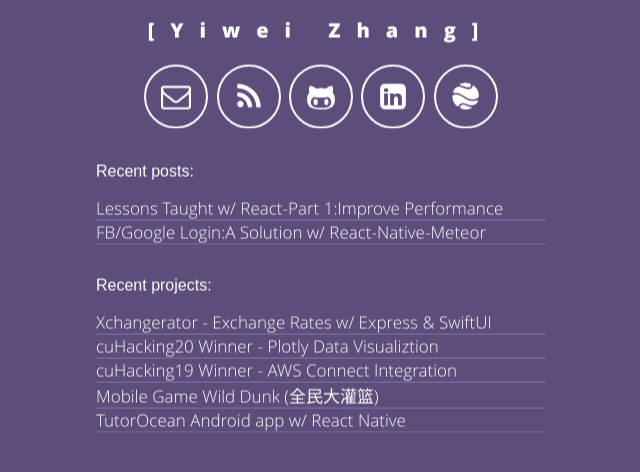
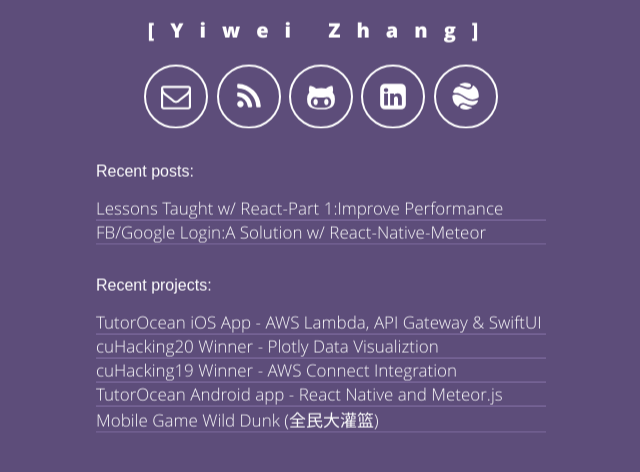
Before and after one commit to zywkloo/zywkloo.github.io, a Jekyll site: the page built from index.html, in a window 1280 px wide, cut to the strip 293-765 px from the top of the page. Shown: the whole strip, without its empty margins (319-959 px from the left). Built offline with Jekyll 4.4.1, drawn with Linux system fonts in a browser that asks for light colours.

Commit message:
Update _config.yml

```diff
--- a/_config.yml
+++ b/_config.yml
@@ -55,16 +55,16 @@ links:
 # projects in header index
 
 projects:
-  - name: Xchangerator - Exchange Rates w/ Express & SwiftUI
-    url: https://apps.apple.com/ca/app/xchangerator/id1501733877
+  - name: TutorOcean iOS App - AWS Lambda, API Gateway & SwiftUI
+    url: https://apps.apple.com/ca/app/tutorocean/id1480876532
   - name: cuHacking20 Winner - Plotly Data Visualiztion
     url: https://devpost.com/software/murder-on-2nd-floor-web-forensic-analyzer
   - name: cuHacking19 Winner - AWS Connect Integration
     url: https://devpost.com/software/cuhackingamazonconnect
+  - name: TutorOcean Android app - React Native and Meteor.js
+    url: https://play.google.com/store/apps/details?id=com.tutorocean
   - name: Mobile Game Wild Dunk (全民大灌篮)
     url: https://www.youtube.com/watch?time_continue=6&v=ysmp5vK4R_c
-  - name: TutorOcean Android app w/ React Native
-    url: https://play.google.com/store/apps/details?id=com.tutorocean
   - name: GameAI:Tank Tournament w/ Pygame
     url: https://github.com/zywkloo/Tank-Game-AI-Tournament
   - name: Insomnia-Dungeon. Mini game w/ Pygame
```
